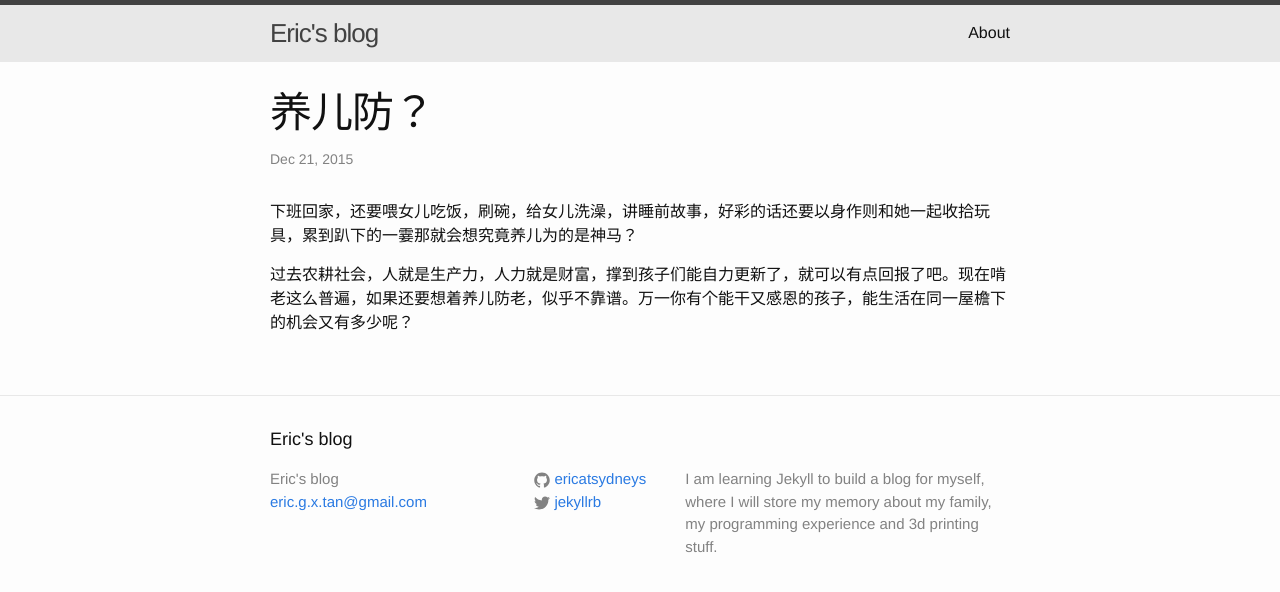
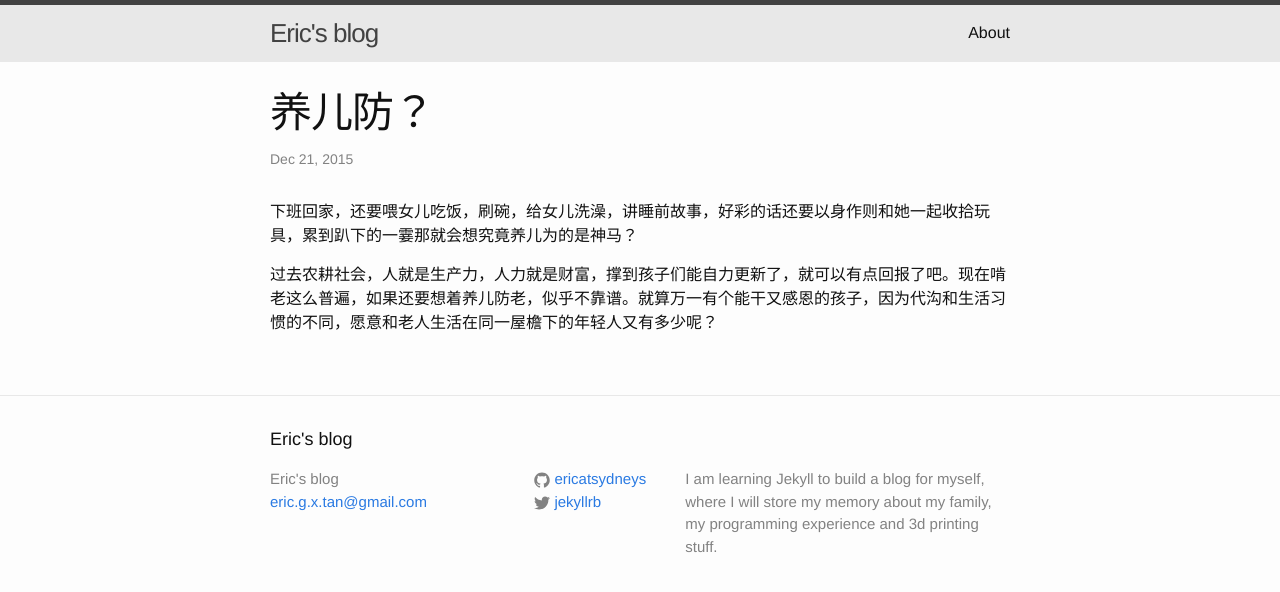
Before and after one commit to ericatsydney/ericatsydney.github.io, a Jekyll site: the page built from _posts/2015-12-21-grow-up-with-kids.markdown, in a window 1280 px wide. Shown: the top 592 px of the page. Built offline with Jekyll 4.4.1, drawn with Linux system fonts in a browser that asks for light colours.

Commit message:
Added 1 new post.

```diff
--- a/_posts/2015-12-21-grow-up-with-kids.markdown
+++ b/_posts/2015-12-21-grow-up-with-kids.markdown
@@ -6,4 +6,4 @@ categories: Family
 ---
 下班回家，还要喂女儿吃饭，刷碗，给女儿洗澡，讲睡前故事，好彩的话还要以身作则和她一起收拾玩具，累到趴下的一霎那就会想究竟养儿为的是神马？
 
-过去农耕社会，人就是生产力，人力就是财富，撑到孩子们能自力更新了，就可以有点回报了吧。现在啃老这么普遍，如果还要想着养儿防老，似乎不靠谱。万一你有个能干又感恩的孩子，能生活在同一屋檐下的机会又有多少呢？
+过去农耕社会，人就是生产力，人力就是财富，撑到孩子们能自力更新了，就可以有点回报了吧。现在啃老这么普遍，如果还要想着养儿防老，似乎不靠谱。就算万一有个能干又感恩的孩子，因为代沟和生活习惯的不同，愿意和老人生活在同一屋檐下的年轻人又有多少呢？
```
Also changed, not shown: _posts/2015-12-30-keep-calm.markdown (added, +13 -0 lines).
